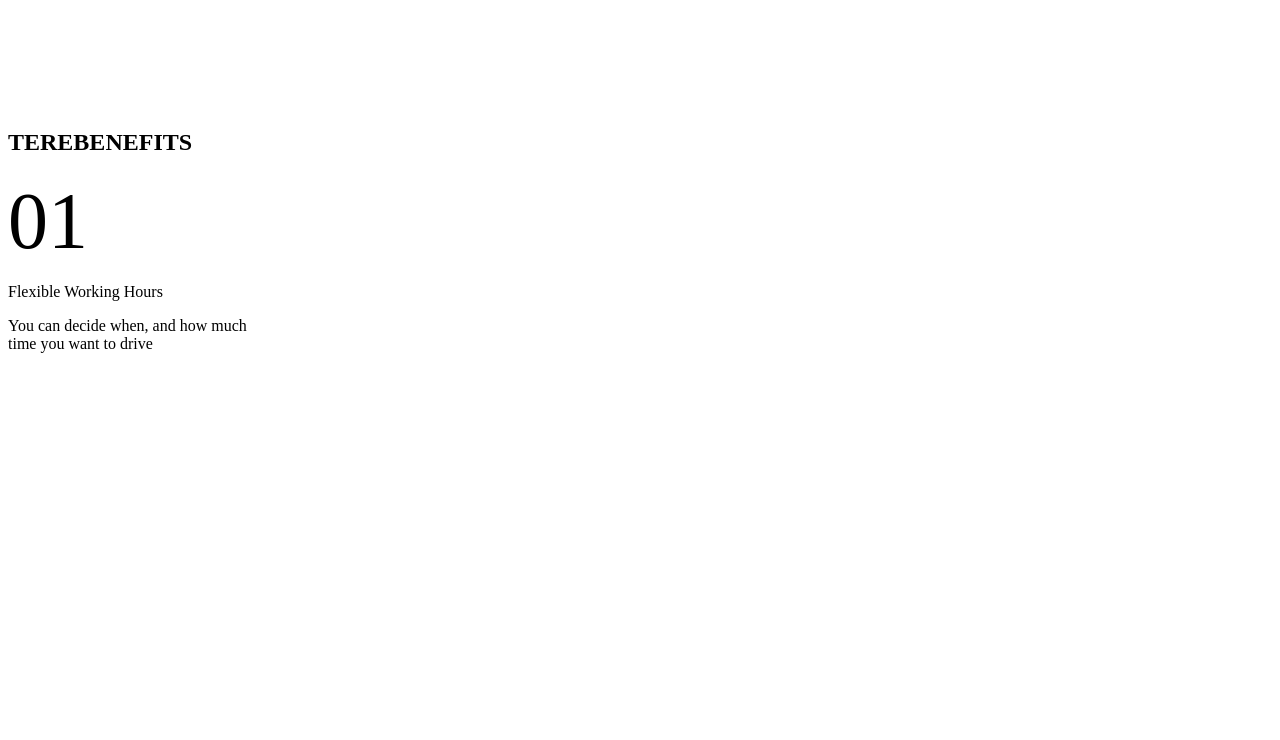
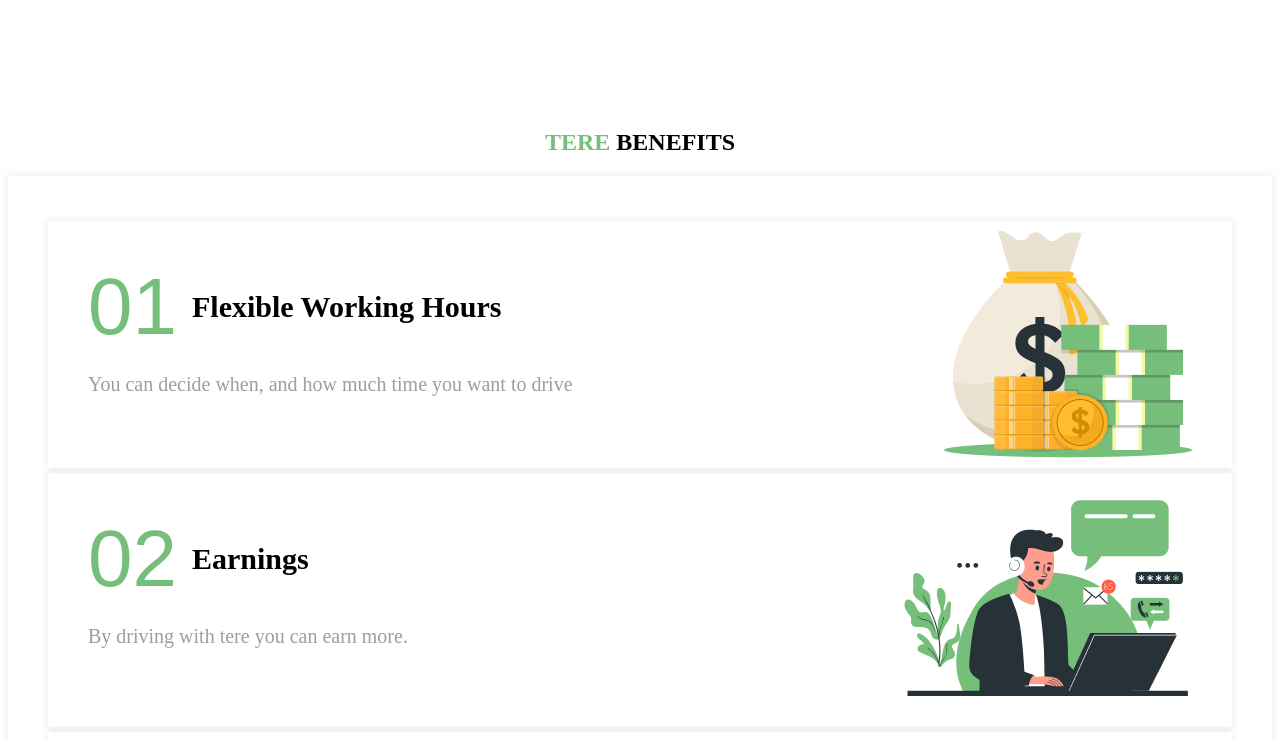
Before and after one commit to Saber1Y/OTERE---REACT, a React (Vite) app: page / in a window 1280 px wide. Shown: the part 2220-2960 px from the top of the page. Before the commit the page ends 2615 px from the top, so only its background shows below. Built offline with nearby package versions, Linux system fonts and the light colour scheme.

Commit message:
UPDATE: BENEFITS STYLE!

```diff
--- a/src/components/Tere Benefits/TereBenefits.jsx
+++ b/src/components/Tere Benefits/TereBenefits.jsx
@@ -1,23 +1,20 @@
 import React from 'react'
+import { data, images } from  '../../constants/index';
+import './TereBenefits.css';
+import Benefits from '../../container/benefits/Benefits';
+
 
 const TereBenefits = () => {
   return (
     <div>
-      <h2 className="feature-header"><span>TERE</span>BENEFITS</h2>
+      <h2 className="feature-header"><span>TERE</span> BENEFITS</h2>
       <div className="features">
         <div className="features-col">
             <div className="features--main_row">
-                <div className="features-row">
-                    <span style={{fontSize: '80px'}}>01</span>
-                    <p className="features-row__p">Flexible Working Hours</p>
-                </div>
-
-                <p className="features--main-text">
-                You can decide when, and how much<br />
-                time you want to drive
-                </p>
+                {data.BenefitsData.map((benefits, index) => (
+                  <Benefits number={benefits.number} header={benefits.header} discrip={benefits.discrip} img={benefits.img} key={benefits.number + index} />
+                ))}
             </div>
-            <img src='' alt="" />
         </div>
       </div>
     </div>
--- a/src/components/Tere Benefits/tereBenefits.css
+++ b/src/components/Tere Benefits/tereBenefits.css
@@ -0,0 +1,8 @@
+
+.feature-header {
+  text-align: center;
+  font-weight: 800;
+}
+.feature-header span {
+  color: var(--color--primary);
+}
--- a/src/constants/data.js
+++ b/src/constants/data.js
@@ -33,7 +33,7 @@ const BenefitsData = [
         img: images.Cash,
         number: '01',
         header: 'Flexible Working Hours',
-        discrp:
+        discrip:
         'You can decide when, and how much time you want to drive'
     },
     {
--- a/src/constants/images.js
+++ b/src/constants/images.js
@@ -5,7 +5,7 @@ import Four from '../assets/Four.png'
 import Phone from '../assets/Phone.png'
 import Cash from '../assets/Cash.png'
 import Worker from '../assets/Worker.png'
-import workertime from '../assets/workertime.png'
+import workertime from '../assets/workertime .png'
 
 
 export default {
--- a/src/container/Benefits/benefits.css
+++ b/src/container/Benefits/benefits.css
@@ -0,0 +1,53 @@
+.features {
+  box-shadow: 0 0 9px rgba(0, 0, 0, 0.1);
+
+}
+
+.features-col {
+  display: flex;
+  justify-content: space-between;
+  margin: 5px 30px;
+  padding: 10px 10px;
+}
+.features--main_row {
+  position: relative;
+  top: 30px;
+}
+.features-row span {
+  color: var(--color--primary);
+  font-family: sans-serif;
+}
+
+.features--main-text {
+  font-size: 20px;
+  color: var(--color--extra);
+  white-space: normal;
+}
+
+/* .features-row {
+    display: flex;
+    justify-content: center;
+    align-items: center;
+    gap: 2rem;
+  } */
+.features-row {
+  display: flex;
+  align-items: center;
+  gap: 5px;
+}
+
+.features-row span {
+  font-size: 80px;
+  margin-right: 10px;
+}
+
+.features-row__p {
+}
+
+.features-row__p {
+  font-size: 30px;
+  color: var(--color--secondary);
+  font-weight: 600;
+  opacity: 1;
+  margin: 20px 0;
+}
--- a/src/container/Benefits/benefits.jsx
+++ b/src/container/Benefits/benefits.jsx
@@ -0,0 +1,25 @@
+import React from 'react'
+import './benefits.css'
+
+
+const Benefits = ({ img, number, header, discrip }) => {
+  return (
+    <div className="features">
+    <div className="features-col">
+        <div className="features--main_row">
+            <div className="features-row">
+                <span style={{fontSize: '80px'}}>{number}</span>
+                <p className="features-row__p">{header}</p>
+            </div>
+
+            <p className="features--main-text">
+                    {discrip}
+            </p>
+        </div>
+        <img src={img} alt="" />
+    </div>
+  </div>
+  )
+}
+
+export default Benefits
```
